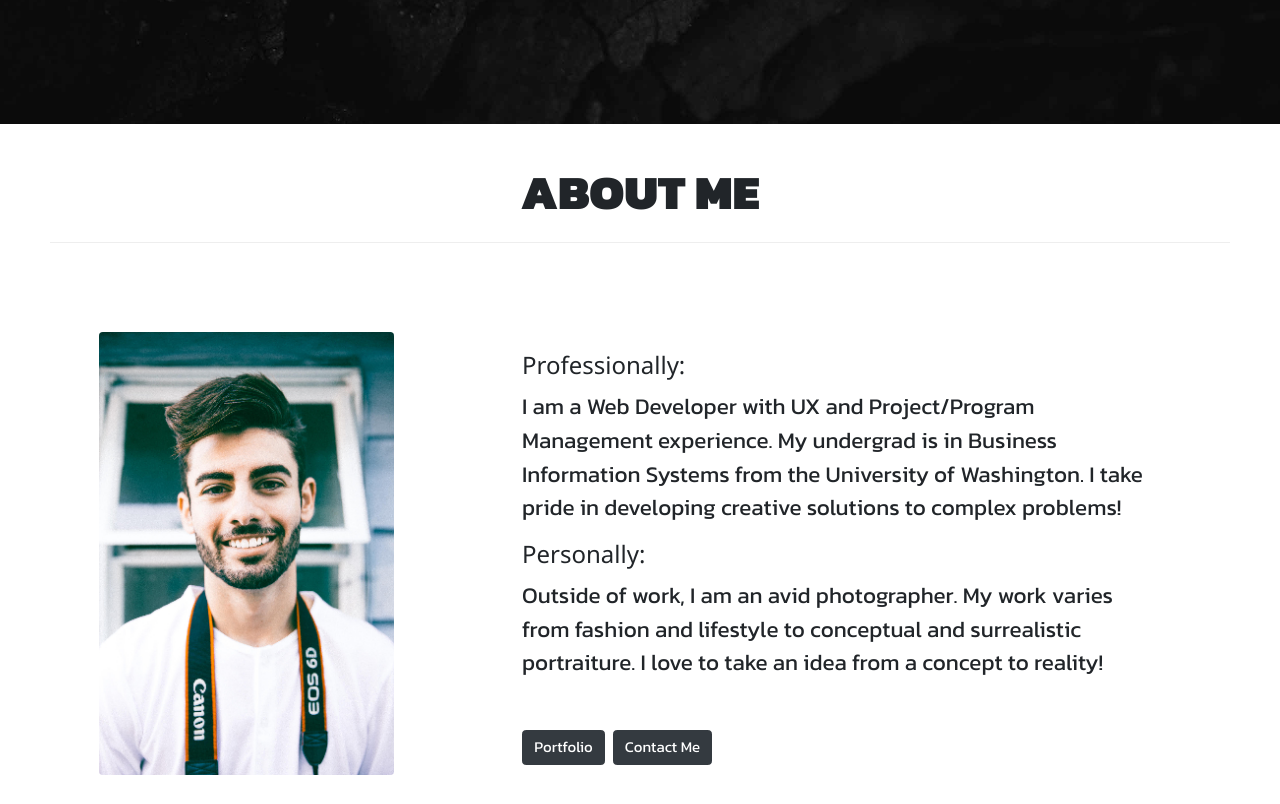
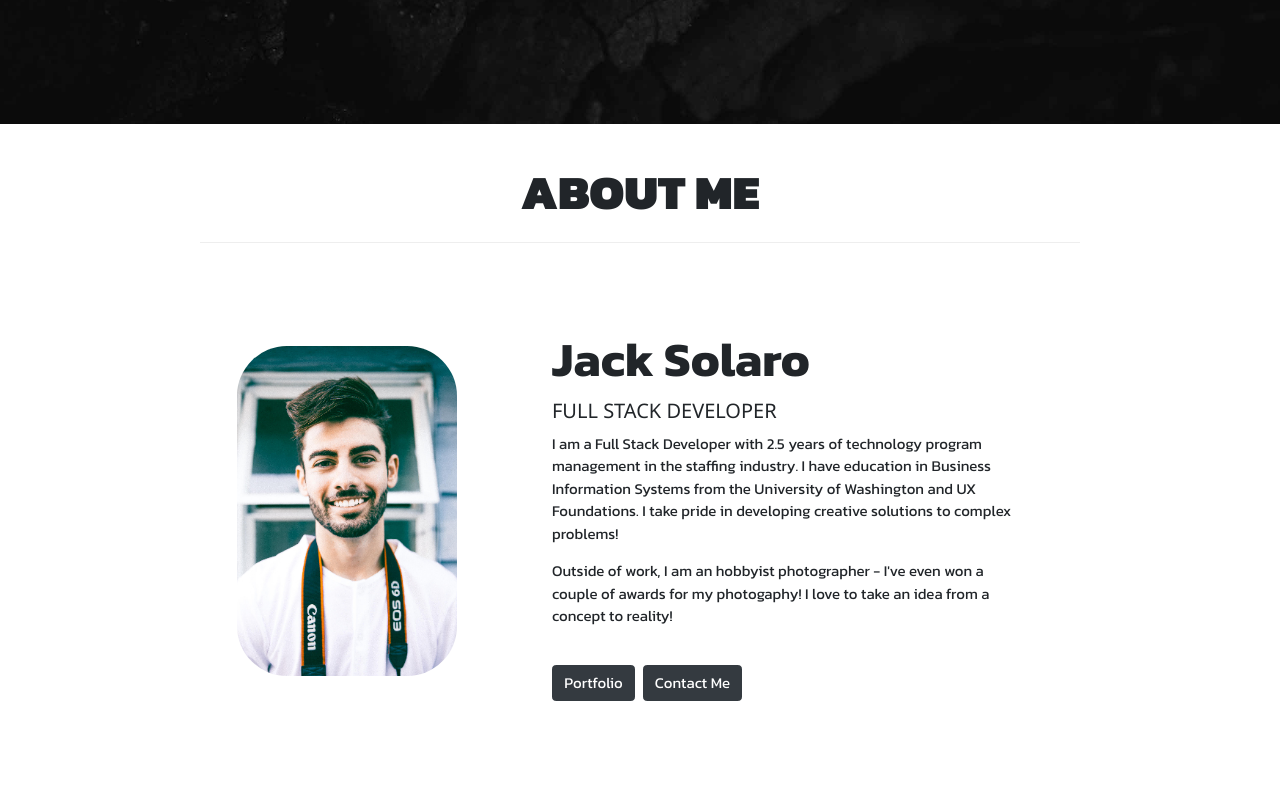
Before and after one commit to jacksolaro/react-portfolio, a React (Create React App) app: page / in a window 1280 px wide. Shown: the part 676-1480 px from the top of the page. Built offline with nearby package versions, Linux system fonts and the light colour scheme.

Commit message:
redid my bio information

```diff
--- a/src/components/AboutMeCard/AboutMeCard.css
+++ b/src/components/AboutMeCard/AboutMeCard.css
@@ -6,11 +6,12 @@
 .bio__details {
   width: 100%;
   padding: 10%;
-  font-size: 1.5rem;
+  font-size: 1rem;
 }
 
 .bio__portrait {
   width: 75%;
+  border-radius: 50px;
 }
 
 .about__buttons__block {
@@ -27,7 +28,7 @@
   .bio__details {
     width: 100%;
     padding: 5%;
-    font-size: 1.5rem;
+    font-size: 1rem;
   }
 }
 @media screen and (min-width: 992px) {
@@ -37,17 +38,17 @@
   .bio__details {
     width: 100%;
     padding: 10%;
-    font-size: 1.5rem;
+    font-size: 1rem;
   }
 }
 @media screen and (min-width: 1200px) {
   .bio__container {
-    padding: 30px 50px 80px 50px;
+    padding: 30px 200px 80px 200px;
   }
   .bio__details {
     width: 100%;
     padding: 10%;
-    font-size: 1.5rem;
+    font-size: 1rem;
   }
   .about__buttons__block {
     margin: auto auto;
--- a/src/components/AboutMeCard/AboutMeCard.js
+++ b/src/components/AboutMeCard/AboutMeCard.js
@@ -14,26 +14,23 @@ function AboutMeCard() {
           <hr />
         </Grid>
         <Grid item xs={12} md={4} align="center">
-          <img
-            src={headshot}
-            alt="jack headshot"
-            className="bio__portrait rounded"
-          />
+          <img src={headshot} alt="jack headshot" className="bio__portrait " />
         </Grid>
         <Grid item sm={12} md={8}>
           <div className="bio__details">
-            <h3>Professionally:</h3>
+            <h2>Jack Solaro</h2>
+            <h4>FULL STACK DEVELOPER</h4>
             <p>
-              I am a Web Developer with UX and Project/Program Management
-              experience. My undergrad is in Business Information Systems from
-              the University of Washington. I take pride in developing creative
-              solutions to complex problems!
+              I am a Full Stack Developer with 2.5 years of technology program
+              management in the staffing industry. I have education in Business
+              Information Systems from the University of Washington and UX
+              Foundations. I take pride in developing creative solutions to
+              complex problems!
             </p>
-            <h3>Personally: </h3>
             <p>
-              Outside of work, I am an avid photographer. My work varies from
-              fashion and lifestyle to conceptual and surrealistic portraiture.
-              I love to take an idea from a concept to reality!
+              Outside of work, I am an hobbyist photographer - I've even won a
+              couple of awards for my photogaphy! I love to take an idea from a
+              concept to reality!
             </p>
             <br />
             <div className="about__buttons__block">
@@ -41,7 +38,7 @@ function AboutMeCard() {
                 Portfolio
               </a>
 
-              <a href="/contact" className="btn btn-dark ml-1">
+              <a href="#footer" className="btn btn-dark ml-1">
                 Contact Me
               </a>
             </div>
```
